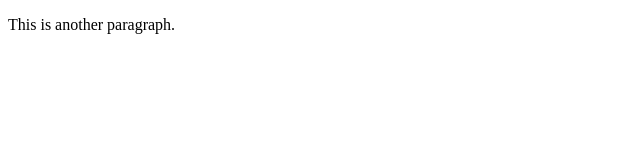
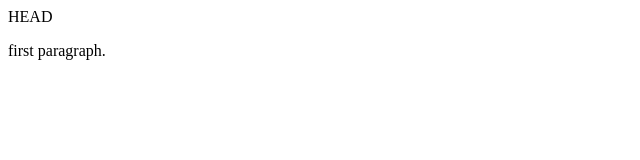
Before and after one commit to Dule2001/learning-git, a plain HTML site: page index.html in a window 1280 px wide. Shown: the whole page, without its empty margins (0-640 px from the left). Drawn offline with Linux system fonts and the light colour scheme.

Commit message:
Update index.html

```diff
--- a/index.html
+++ b/index.html
@@ -4,6 +4,7 @@
 <title>Page Title</title>
 </head>
 </body>
-<p>This is another paragraph.</p>
+HEAD
+<p>first paragraph.</p>
 </body>
 </html>
```
